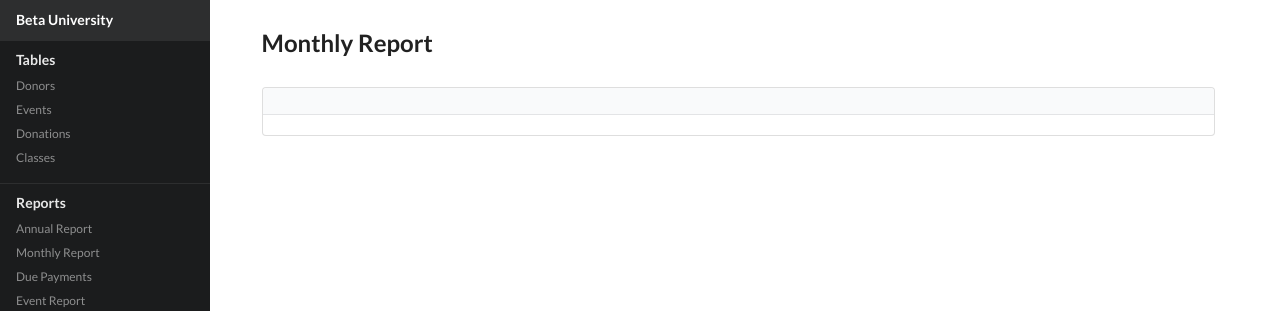
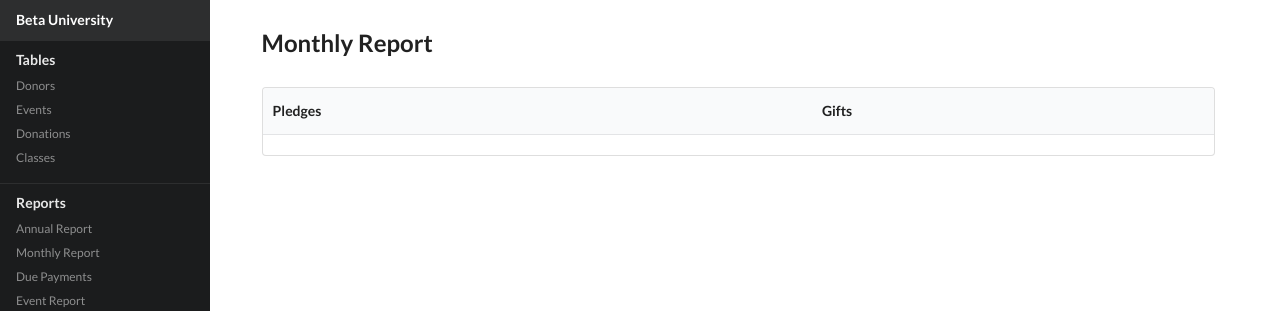
Before and after one commit to tonsaludadez/cmsc127, a Django app: template betasite/adminSite/templates/adminSite/monthlyReport.html in a window 1280 px wide. Shown: the top 311 px of the page. Run offline with Django 3.2, Linux system fonts and the light colour scheme; the template is opened without the code that fills it, so the values that code supplies are empty; parts of the project's set-up code (start-up, migrations or seed data) failed here and were passed over.

Commit message:
Modified monthly and annual report

```diff
--- a/betasite/adminSite/templates/adminSite/base.html
+++ b/betasite/adminSite/templates/adminSite/base.html
@@ -24,7 +24,7 @@
 		<div class="item">
 			<div class="header">Reports</div>
 			<div class="menu">
-				<a href="{% url 'adminSite:annualReport' %}" class="item">Annual Report</a>
+				<a href="{% url 'adminSite:annualReportGenerator' %}" class="item">Annual Report</a>
 				<a href="{% url 'adminSite:monthlyReportGenerator' %}" class="item">Monthly Report</a>
 				<a href="" class="item">Due Payments</a>
 				<a href="{% url 'adminSite:eventReportGenerator' %}" class="item">Event Report</a>
--- a/betasite/adminSite/templates/adminSite/monthlyReport.html
+++ b/betasite/adminSite/templates/adminSite/monthlyReport.html
@@ -19,7 +19,8 @@
 					<table class="ui single line table">
 					  <thead>
 					    <tr>
-					    	<th></th>
+					    	<th>Pledges</th>
+					    	<th>Gifts</th>
 					    </tr>
 					  </thead>
 					  <tbody>
--- a/betasite/adminSite/urls.py
+++ b/betasite/adminSite/urls.py
@@ -30,7 +30,7 @@ urlpatterns = [
     url(r'^event/delete/(?P<eventid>[0-9]+)$',views.DeleteEvent, name='deleteEvent'),
     url(r'^class/modify/$',views.ModifyCoordinator, name='modifyCoor'),
     url(r'^report/monthly/$',views.MonthlyReportGenerator.as_view(), name='monthlyReportGenerator'),
-    url(r'^report/annual/$',views.AnnualReport.as_view(), name='annualReport'),
+    url(r'^report/annual/$',views.AnnualReportGenerator.as_view(), name='annualReportGenerator'),
     url(r'^report/event/$',views.EventReportGenerator.as_view(), name='eventReportGenerator'),
     url(r'^report/event/(?P<pk>[0-9]+)/$',views.EventReport.as_view(), name='eventReport'),
     url(r'^report/event/submit/$',views.EventReportForm, name='eventReportForm'),
```
